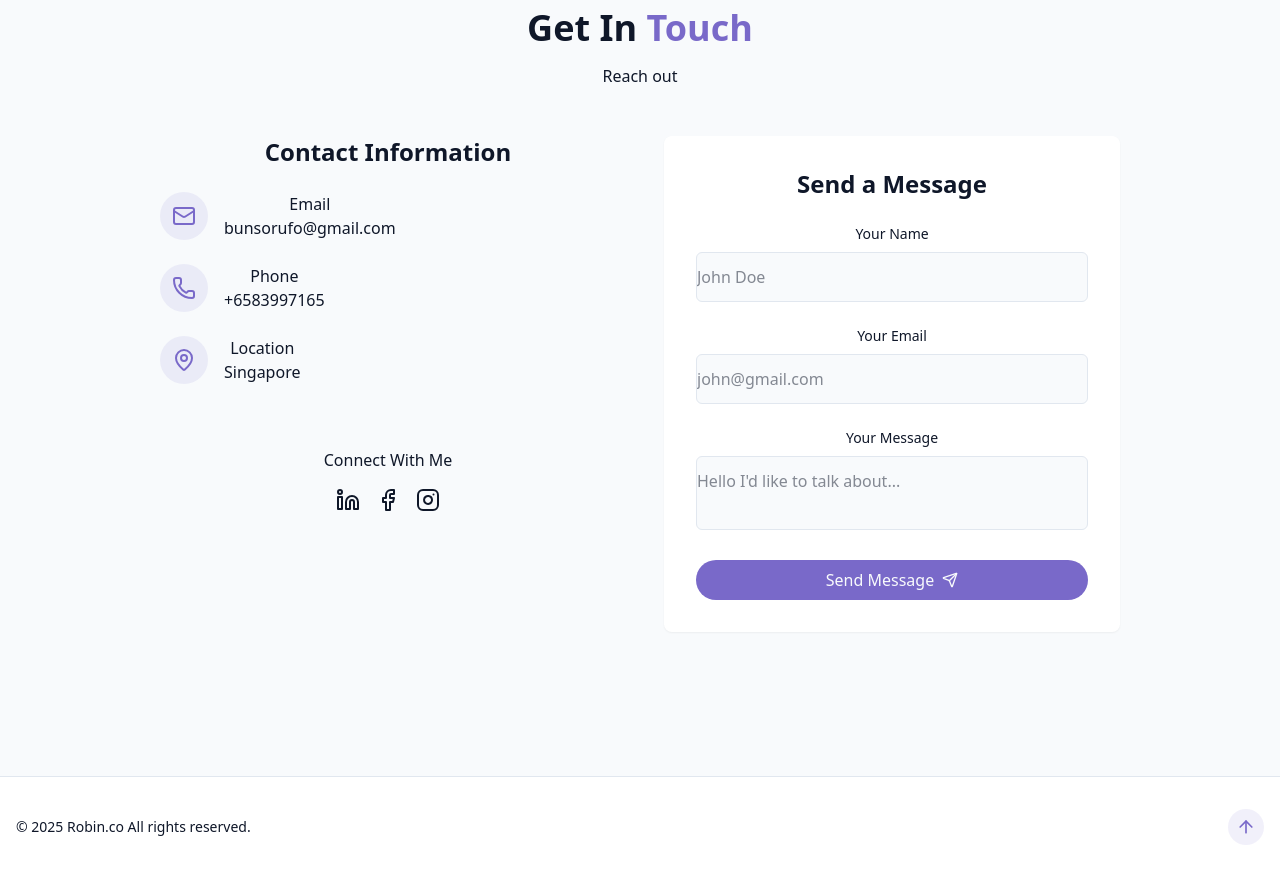
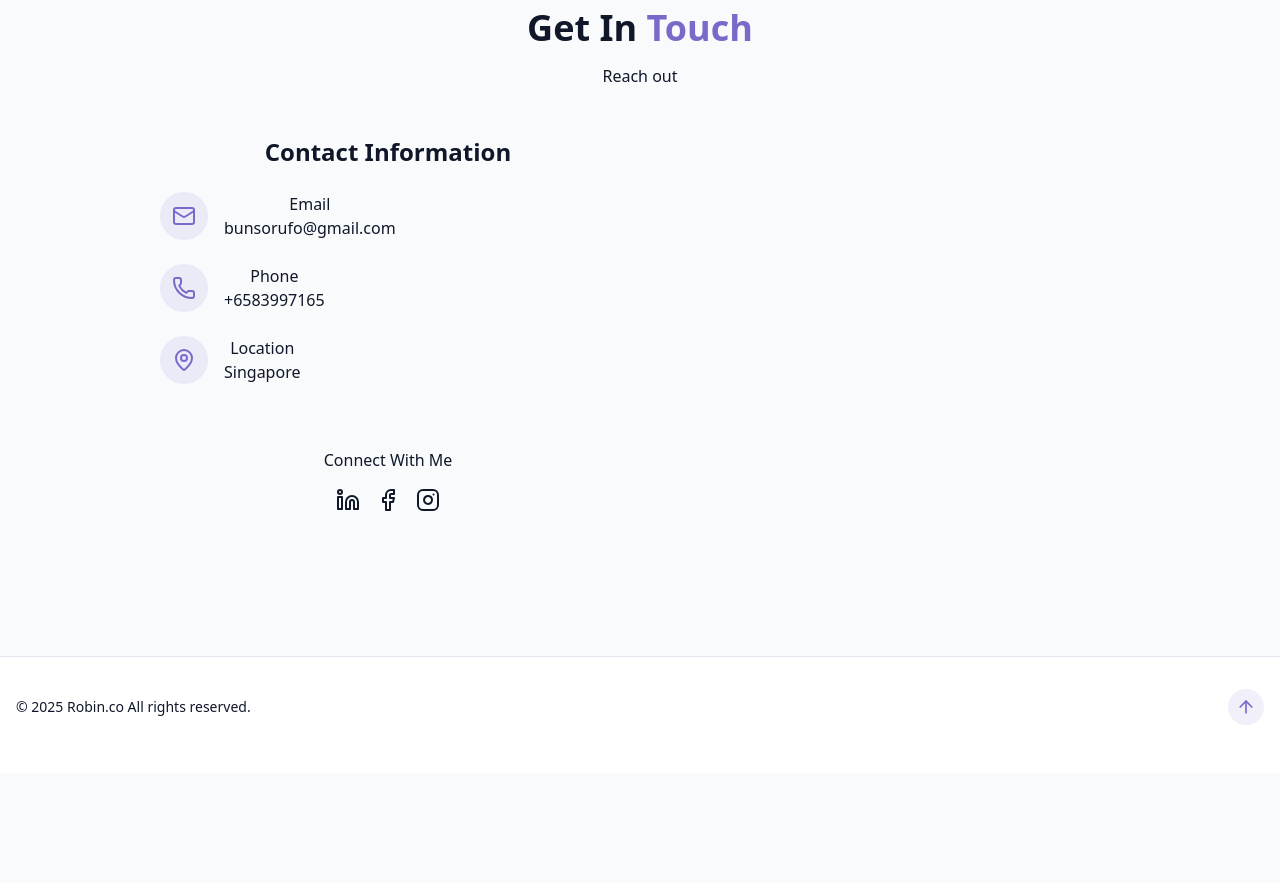
Before and after one commit to halanaman/Portfolio, a React (Vite) app: page / in a window 1280 px wide. Shown: the part 3100-3983 px from the top of the page. After the commit the page ends 3873 px from the top, so only its background shows below. Built offline with nearby package versions, Linux system fonts and the light colour scheme.

Commit message:
fixed spacing, hide contact form

```diff
--- a/src/components/AboutSection.jsx
+++ b/src/components/AboutSection.jsx
@@ -6,8 +6,10 @@ export const AboutSection = () => {
             {" "}
             <div className="container mx-auto max-w-5xl">
                 <h2 className="text-3xl md:text-4xl font-bold mb-12 text-center">
+                    {" "}
                     About
                     <span className="text-primary">
+                        {" "}
                         Me
                     </span>
                 </h2>
--- a/src/components/ContactSection.jsx
+++ b/src/components/ContactSection.jsx
@@ -27,6 +27,7 @@ export const ContactSection = () => {
         >
             <div className="container mx-auto max-w-5xl">
                 <h2 className="text-3xl md:text-4xl font-bold mb-4 text-center">
+                    {" "}
                     Get In
                     <span className="text-primary">
                         {" "}
@@ -106,7 +107,7 @@ export const ContactSection = () => {
                         </div>
                     </div>
 
-                    <div
+                    {/* <div
                         className="bg-card p-8 rounded-lg shadow-xs"
                         onSubmit={handleSubmit}
                     >
@@ -177,7 +178,7 @@ export const ContactSection = () => {
                                 <Send size={16} />
                             </button>
                         </form>
-                    </div>
+                    </div> */}
                 </div>
             </div>
         </section>
--- a/src/components/SkillsSection.jsx
+++ b/src/components/SkillsSection.jsx
@@ -29,8 +29,10 @@ export const SkillsSection = () => {
         <section id="skills" className="py-24 px-4 relative bg-secondary/30">
             <div className="container mx-auto max-w-5xl">
                 <h2 className="text-3xl md:text-4xl font-bold mb-12 text-center">
+                    {" "}
                     My
                     <span className="text-primary">
+                        {" "}
                         Skills
                     </span>
                 </h2>
```
